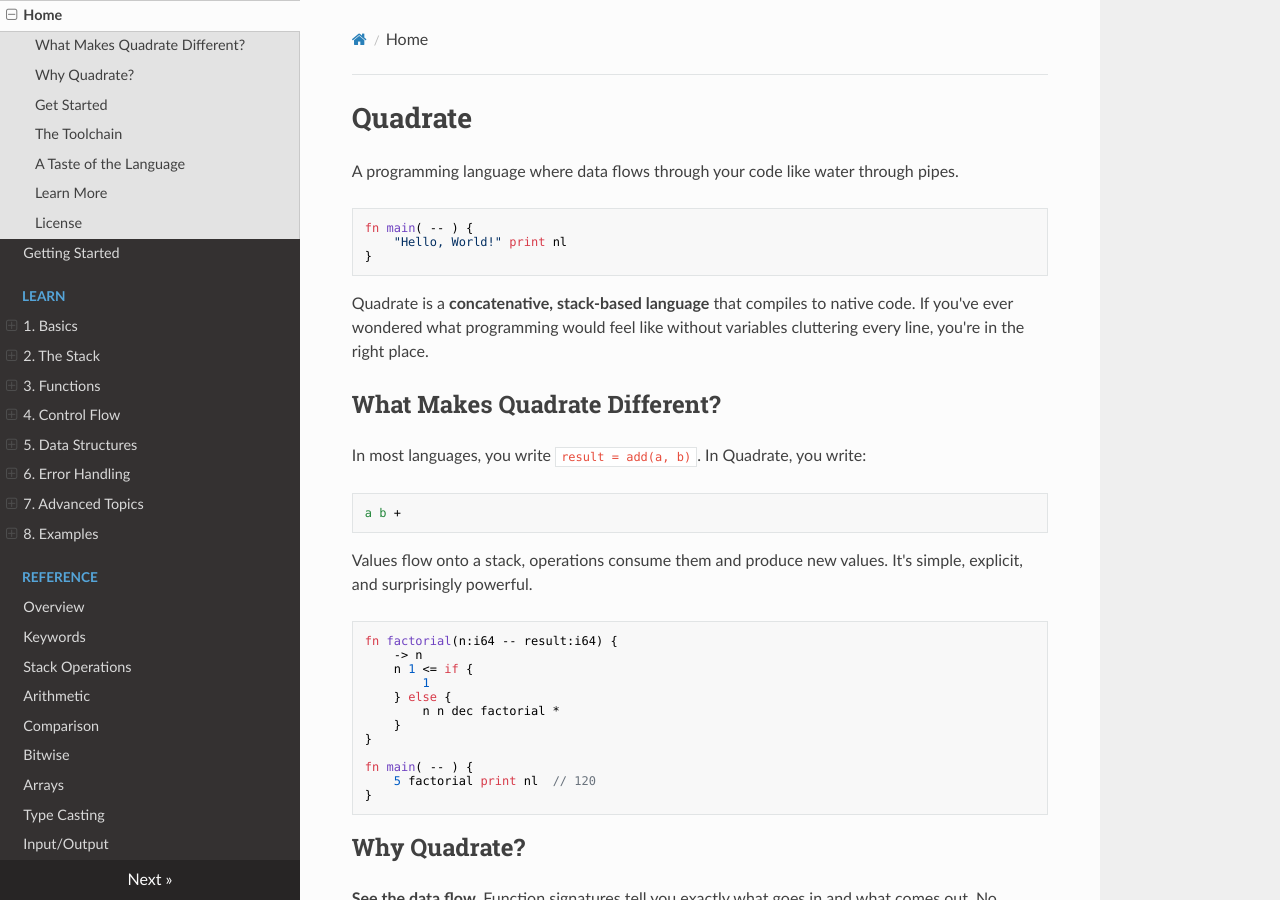
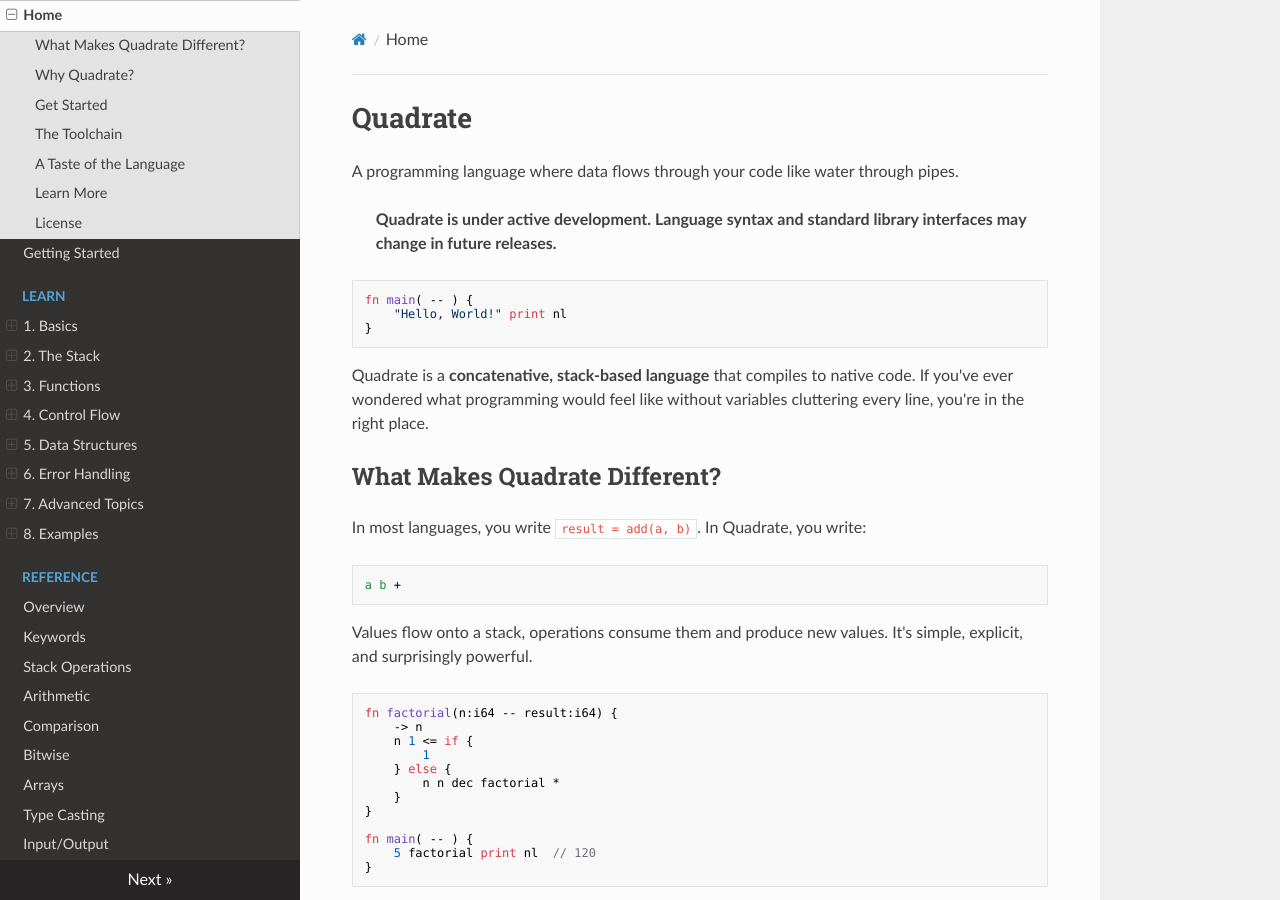
Before and after one commit to quadrate-language/quadrate, an MkDocs documentation site: the page built from docs/docs/index.md, in a window 1280 px wide and 900 px high. Built offline with MkDocs 1.6.1, drawn with Linux system fonts in a browser that asks for light colours; nearby versions of some CDN libraries.

Commit message:
Add development note in docs

````diff
--- a/docs/docs/index.md
+++ b/docs/docs/index.md
@@ -1,6 +1,8 @@
 # Quadrate
 
 A programming language where data flows through your code like water through pipes.
+
+> **Quadrate is under active development. Language syntax and standard library interfaces may change in future releases.**
 
 ```qd
 fn main( -- ) {
````
